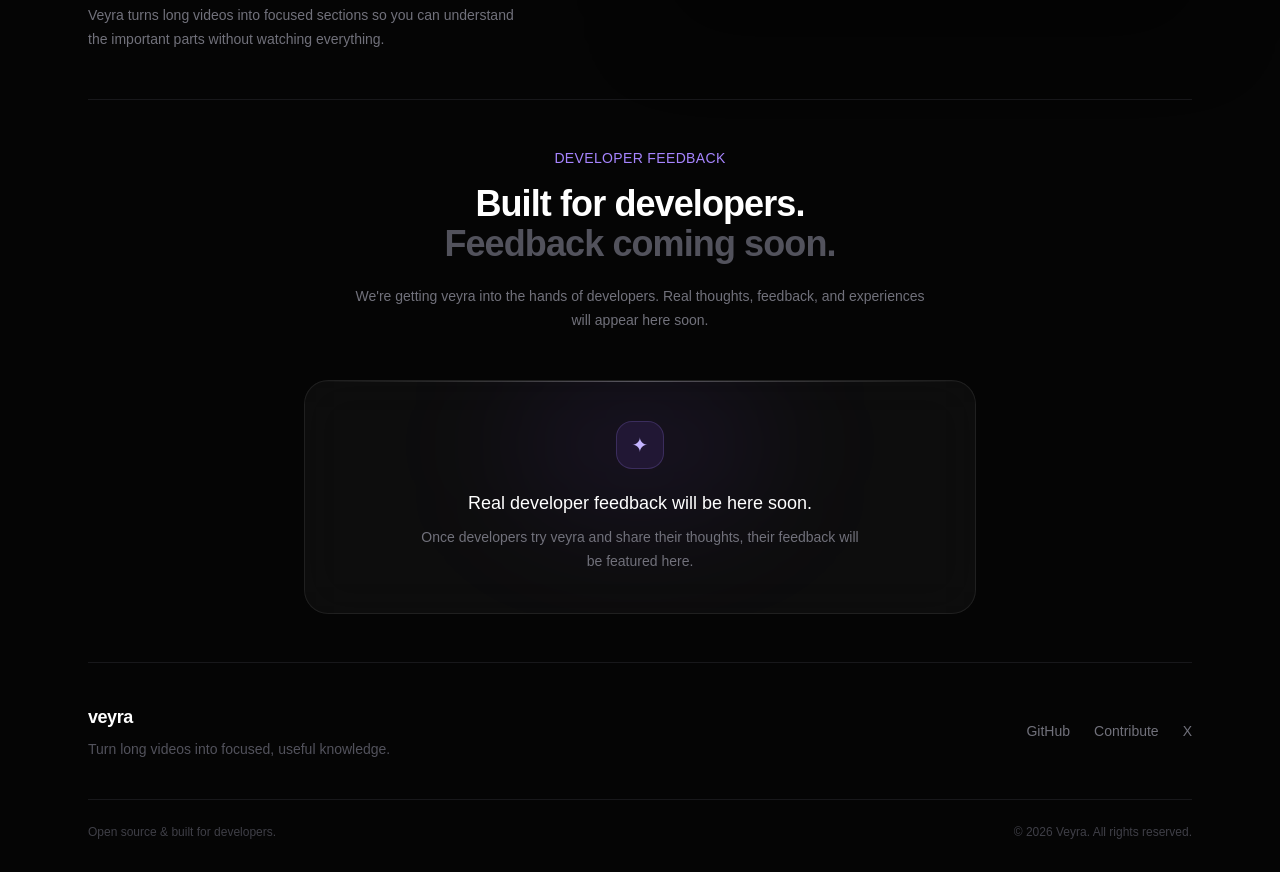
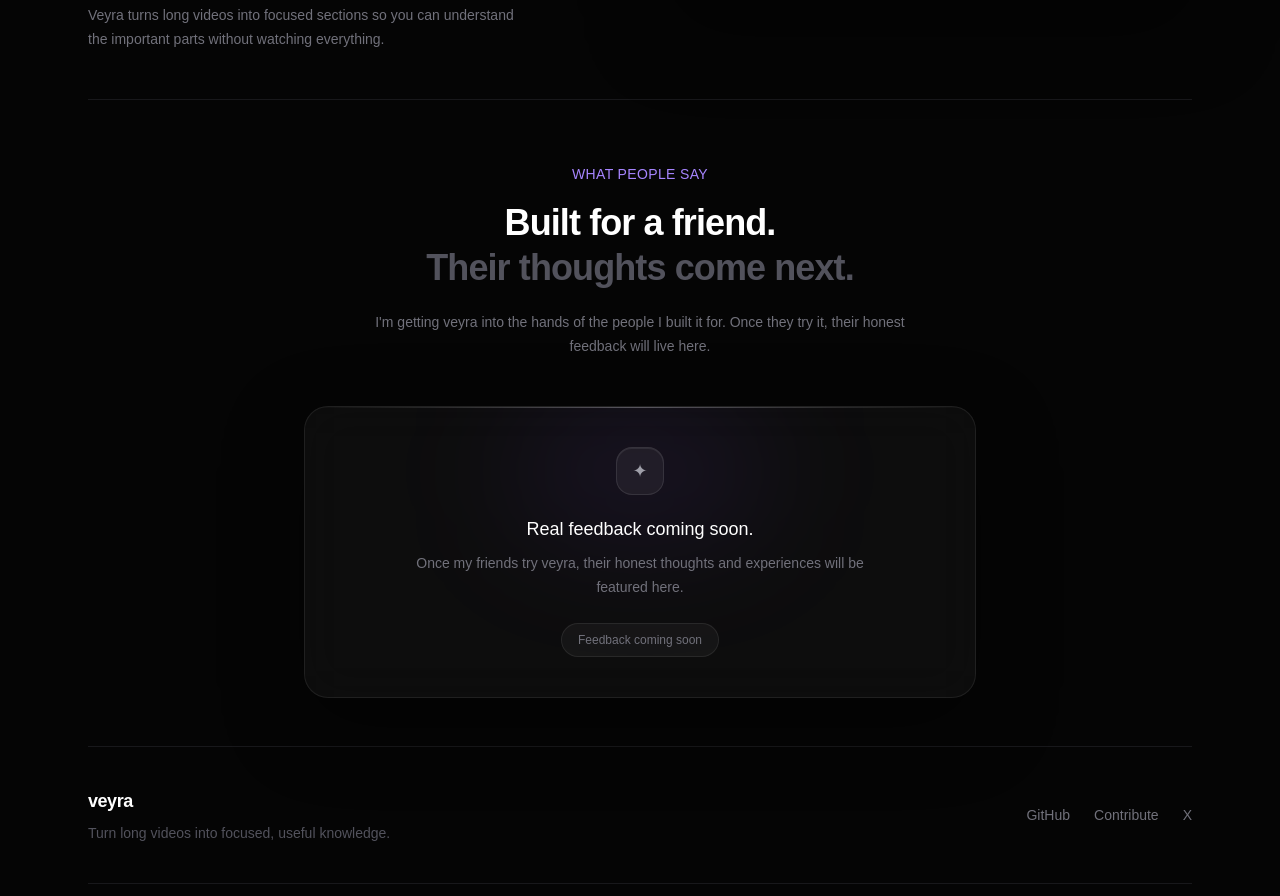
Before and after one commit to HacktoberTrack/veyra, a Next.js app: page / in a window 1280 px wide. Shown: the part 980-1876 px from the top of the page. Before the commit the page ends 1852 px from the top, so only its background shows below. Built offline with nearby package versions, Linux system fonts and the light colour scheme.

Commit message:
feat: add feedback section

```diff
--- a/components/Testimonials.tsx
+++ b/components/Testimonials.tsx
@@ -1,46 +1,49 @@
 export default function Testimonials() {
   return (
     <section className="mx-auto max-w-6xl px-6 pb-12">
-      <div className="border-t border-zinc-900 pt-12">
+      <div className="border-t border-zinc-900 pt-16">
         <div className="text-center">
           <p className="text-sm font-medium tracking-wide text-violet-400">
-            DEVELOPER FEEDBACK
+            WHAT PEOPLE SAY
           </p>
 
-          <h2 className="mt-4 text-3xl font-semibold tracking-tight sm:text-4xl">
-            Built for developers.
+          <h2 className="mt-4 text-3xl font-semibold leading-tight tracking-tight sm:text-4xl">
+            Built for a friend.
             <br />
             <span className="text-zinc-600">
-              Feedback coming soon.
+              Their thoughts come next.
             </span>
           </h2>
 
           <p className="mx-auto mt-5 max-w-xl text-sm leading-6 text-zinc-500">
-            We&apos;re getting veyra into the hands of developers.
-            Real thoughts, feedback, and experiences will appear here soon.
+            I&apos;m getting veyra into the hands of the people I built it
+            for. Once they try it, their honest feedback will live here.
           </p>
         </div>
 
-
         <div className="mx-auto mt-12 max-w-2xl">
-          <div className="relative overflow-hidden rounded-3xl border border-white/[0.08] bg-white/[0.035] p-10 text-center backdrop-blur-xl">
+          <div className="relative overflow-hidden rounded-3xl border border-white/[0.08] bg-white/[0.035] p-10 text-center backdrop-blur-xl shadow-[0_25px_80px_rgba(0,0,0,0.45)]">
             <div className="pointer-events-none absolute inset-x-0 top-0 h-px bg-gradient-to-r from-transparent via-white/30 to-transparent" />
 
             <div className="pointer-events-none absolute left-1/2 top-0 h-32 w-64 -translate-x-1/2 rounded-full bg-violet-500/10 blur-3xl" />
 
             <div className="relative">
-              <div className="mx-auto flex h-12 w-12 items-center justify-center rounded-2xl border border-violet-400/20 bg-violet-500/10 text-xl text-violet-300">
+              <div className="mx-auto flex h-12 w-12 items-center justify-center rounded-2xl border border-white/10 bg-white/[0.05] text-lg text-zinc-400 shadow-[inset_0_1px_0_rgba(255,255,255,0.08)]">
                 ✦
               </div>
 
               <h3 className="mt-5 text-lg font-medium text-white">
-                Real developer feedback will be here soon.
+                Real feedback coming soon.
               </h3>
 
               <p className="mx-auto mt-2 max-w-md text-sm leading-6 text-zinc-500">
-                Once developers try veyra and share their thoughts,
-                their feedback will be featured here.
+                Once my friends try veyra, their honest thoughts and
+                experiences will be featured here.
               </p>
+
+              <div className="mt-6 inline-flex items-center rounded-full border border-white/[0.08] bg-white/[0.04] px-4 py-2 text-xs text-zinc-500">
+                Feedback coming soon
+              </div>
             </div>
           </div>
         </div>
```
